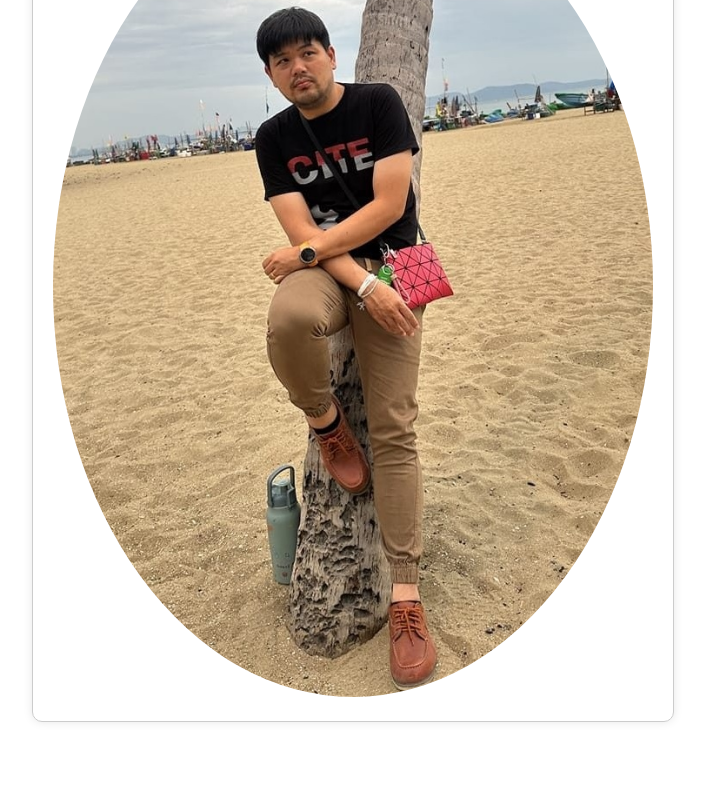
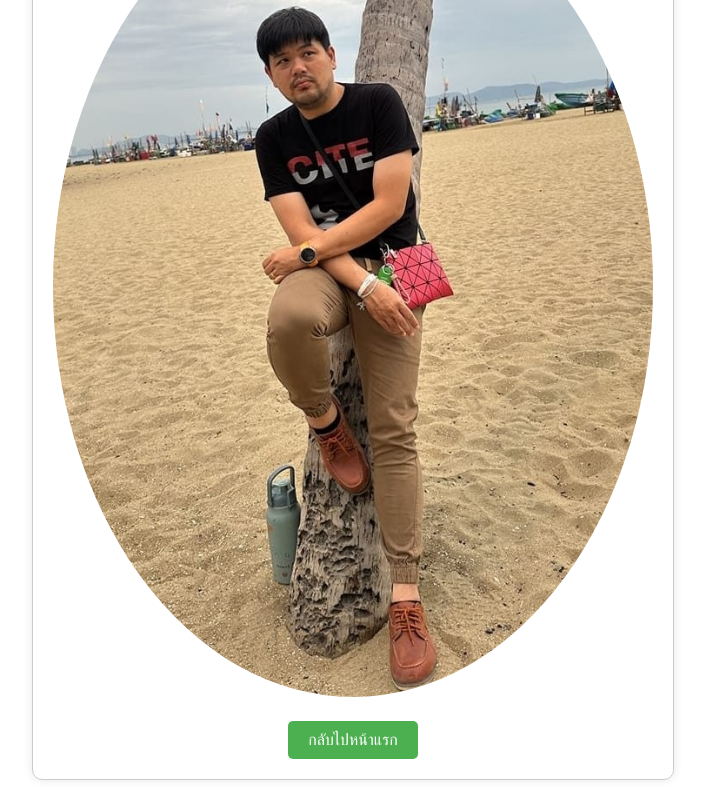
Before and after one commit to safetybabyboy/CT519_assginment_4, a plain HTML site: page web2/index.html in a window 1280 px wide. Shown: the part 317-1117 px from the top of the page, without its empty margins (287-992 px from the left). Before the commit the page ends 1059 px from the top, so only its background shows below. Drawn offline with Linux system fonts and the light colour scheme.

Commit message:
อัพเดท index.html เพิ่มปุ่มไปยังหน้า About

```diff
--- a/web2/index.html
+++ b/web2/index.html
@@ -33,6 +33,22 @@
             text-align: center;
             margin-top: 20px;
         }
+        .button-container {
+            text-align: center;
+            margin-top: 20px;
+        }
+        .button-container button {
+            background-color: #4CAF50;
+            color: white;
+            border: none;
+            padding: 10px 20px;
+            border-radius: 5px;
+            cursor: pointer;
+            font-size: 16px;
+        }
+        .button-container button:hover {
+            background-color: #45a049;
+        }
     </style>
 </head>
 <body>
@@ -45,6 +61,9 @@
         <div class="profile">
             <img src="pic/mypic.jpg" alt="รูปภาพของตะวัน">
         </div>
+        <div class="button-container">
+            <button onclick="window.location.href='/'">กลับไปหน้าแรก</button>
+        </div>
     </div>
 </body>
 </html>
```
Also changed, not shown: 2 other files.
